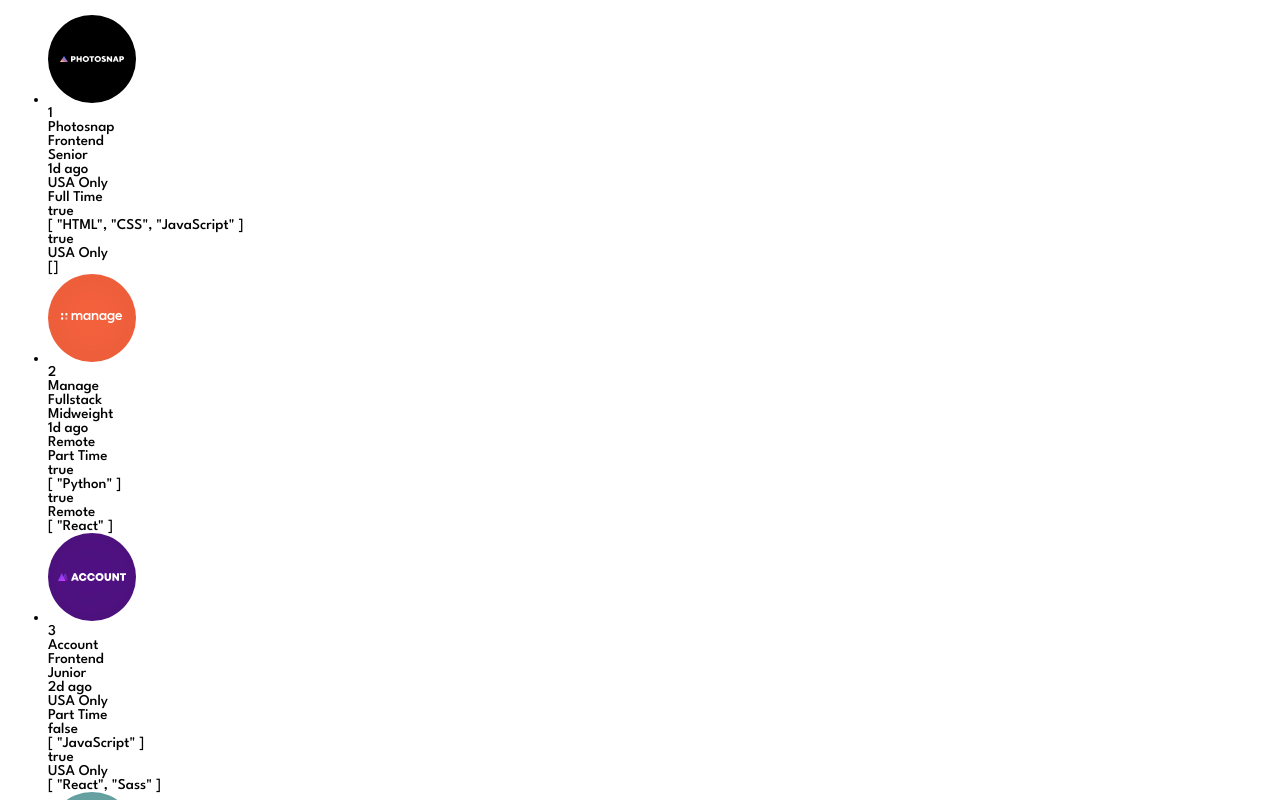
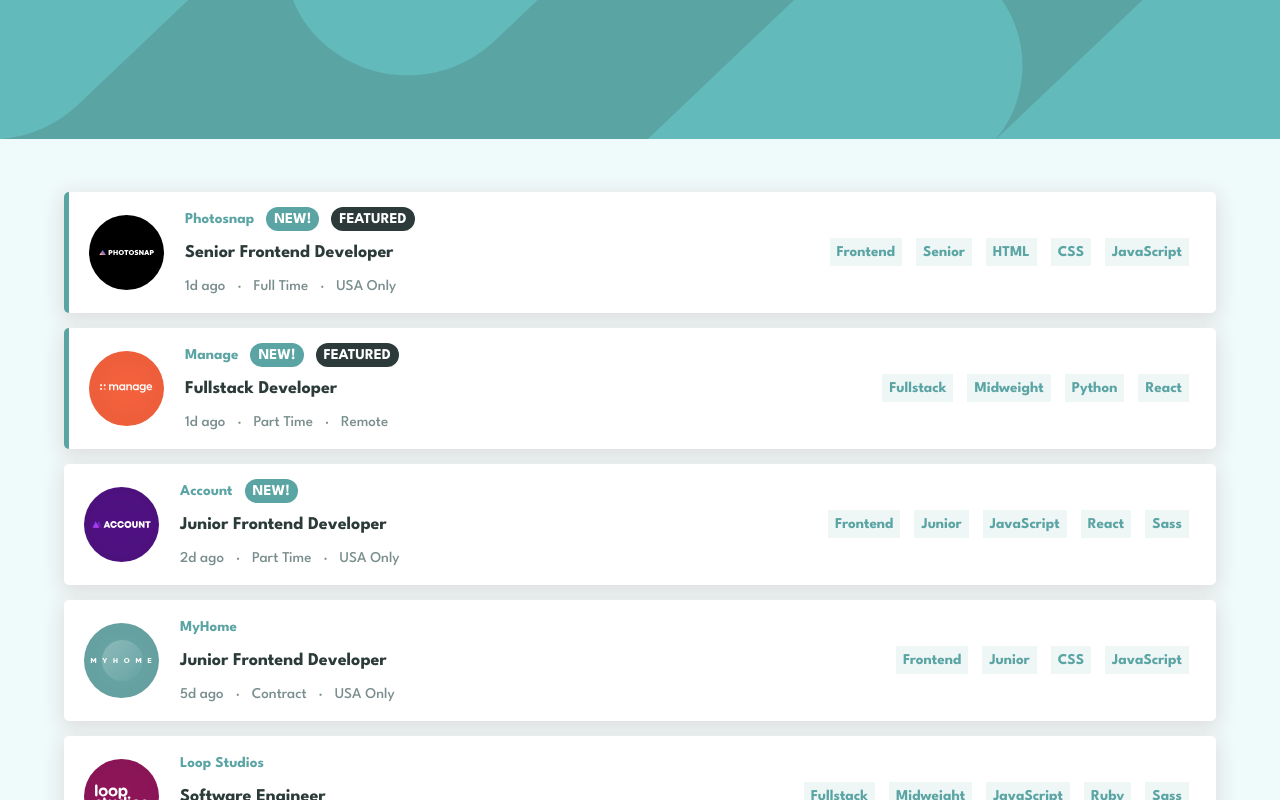
Before and after one commit to rodrfct/static-job-listings, a Vue app: page / in a window 1280 px wide. Shown: the top 800 px of the page. Built offline with nearby package versions, Linux system fonts and the light colour scheme.

Commit message:
Add desktop style

```diff
--- a/src/App.vue
+++ b/src/App.vue
@@ -3,9 +3,13 @@ import ListingsSection from './components/ListingsSection.vue';
 </script>
 
 <template>
+  <img src="./assets/images/bg-header-desktop.svg" alt="">
   <ListingsSection />
 </template>
 
 <style scoped>
-
+img {
+  width: 100%;
+  background-color: var(--Desaturated-Dark-Cyan);
+}
 </style>
--- a/src/assets/main.css
+++ b/src/assets/main.css
@@ -11,4 +11,8 @@
 body {
   font-family: 'League Spartan', sans-serif;
   font-size: 15px;
+
+  background-color: var(--Light-Grayish-Cyan-Background);
+  padding: 0;
+  margin: 0;
 }
--- a/src/components/Listing.vue
+++ b/src/components/Listing.vue
@@ -5,20 +5,97 @@ const props = defineProps<ListingInterface>()
 </script>
 
 <template>
-    <li>
+    <li class="listing"
+     :style="{borderLeft: `${props.featured ? '5px solid var(--Desaturated-Dark-Cyan)' : '0px'}`}">
         <img :src="props.logo" alt="">
 
-        <div>{{ props.id }}</div>
-        <div>{{ props.company }}</div>
-        <div>{{ props.role }}</div>
-        <div>{{ props.level }}</div>
-        <div>{{ props.postedAt }}</div>
-        <div>{{ props.location }}</div>
-        <div>{{ props.contract }}</div>
-        <div>{{ props.featured }}</div>
-        <div>{{ props.languages }}</div>
-        <div>{{ props.new }}</div>
-        <div>{{ props.location }}</div>
-        <div>{{ props.tools }}</div>
+        <div class="info">
+            <span id="company">{{ props.company }}</span>
+            <span v-if="props.new" id="new">New!</span>
+            <span v-if="props.featured" id="featured">Featured</span>
+
+            <p>{{ props.position }}</p>
+
+            <span>{{ props.postedAt }}</span>
+            <span>{{ props.contract }}</span>
+            <span>{{ props.location }}</span>
+        </div>
+
+        <div class="filters">
+            <span>{{ props.role }}</span>
+            <span>{{ props.level }}</span>
+
+            <span v-for="lang in props.languages">{{ lang }}</span>
+            <span v-for="tool in props.tools">{{ tool }}</span>
+        </div>
     </li>
 </template>
+
+<style scoped>
+.listing {
+    background-color: white;
+    border-radius: 5px;
+
+    padding: 20px;
+    margin: 15px auto;
+
+    box-shadow: 0px 5px 20px 2px #ddd;
+
+    display: grid;
+    grid-template-rows: 1fr;
+    grid-template-columns: auto 1fr auto;
+    gap: 15px;
+    align-items: center;
+}
+
+.listing img {
+    width: 75px;
+}
+
+.info span {
+    margin: auto 6px;
+    color: var(--Dark-Grayish-Cyan);
+}
+
+.info p {
+    font-size: 1.2em;
+    font-weight: 700;
+    color: var(--Very-Dark-Grayish-Cyan);
+
+    margin-left: 6px;
+}
+
+.info span:nth-last-child(-n + 2)::before {
+    content: "·";
+    margin-right: 12px;
+}
+
+#company {
+    color: var(--Desaturated-Dark-Cyan);
+    font-weight: 700;
+}
+
+#new,
+#featured {
+    background-color: var(--Desaturated-Dark-Cyan);
+    padding: 5px 8px;
+    border-radius: 15px;
+
+    color: white;
+    text-transform: uppercase;
+    font-weight: 700;
+}
+
+#featured {
+    background-color: var(--Very-Dark-Grayish-Cyan);
+}
+
+.filters span {
+    background-color: var(--Light-Grayish-Cyan-Filter-Tablets);
+    color: var(--Desaturated-Dark-Cyan);
+    font-weight: 700;
+
+    padding: 7px;
+    margin: 0 7px;
+}
+</style>
--- a/src/components/ListingsSection.vue
+++ b/src/components/ListingsSection.vue
@@ -24,3 +24,10 @@ export interface ListingInterface {
         <Listing v-for="listing in listingData" v-bind="listing" />
     </ul>
 </template>
+
+<style scoped>
+ul {
+    margin-top: 50px;
+    padding: 0 5%;
+}
+</style>
```
